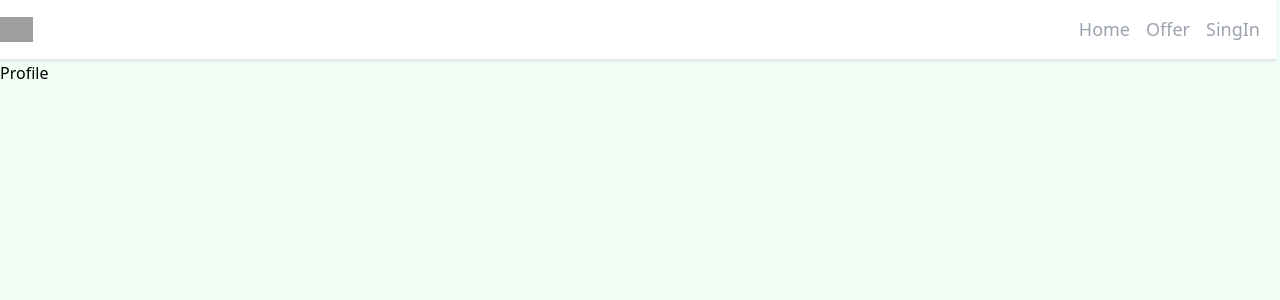
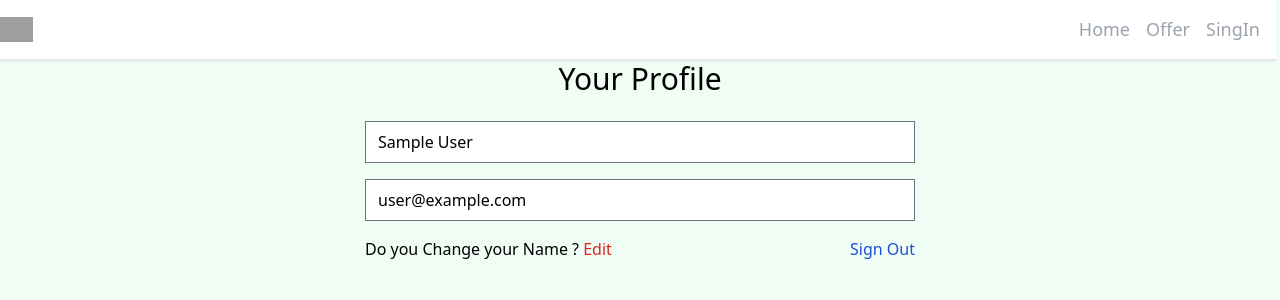
Before and after one commit to shoelranaovi/Realtor-project, a React (Vite) app: page /Profile in a window 1280 px wide. Shown: the top 300 px of the page. Built offline with nearby package versions, Linux system fonts and the light colour scheme; no server answers; sample sign-in values are in the browser's storage; grey boxes are pictures that could not be loaded.

Commit message:
display profile

```diff
--- a/src/App.jsx
+++ b/src/App.jsx
@@ -9,6 +9,7 @@ import Error from "./pages/Error";
 import Header from "./components/Header ";
 import { ToastContainer } from "react-toastify";
 import 'react-toastify/dist/ReactToastify.css'
+import PrivateRoute from "./components/PrivateRoute";
 
 export default function App() {
   return (
@@ -19,7 +20,9 @@ export default function App() {
           <Route path="/" element={<Home />} />
           <Route path="/ForgetPassword" element={<ForgetPassword />} />
           <Route path="/Offer" element={<Offer />} />
+          <Route path="/Profile" element={<PrivateRoute />}>
           <Route path="/Profile" element={<Profile />} />
+          </Route>
           <Route path="/SingIn" element={<SingIn />} />
           <Route path="/SingUp" element={<SingUp />} />
           <Route path="/*" element={<Error />} />
--- /dev/null
+++ b/src/Hooks/AuthHook.jsx
@@ -0,0 +1,20 @@
+import { getAuth, onAuthStateChanged } from "firebase/auth"
+import { useEffect, useState } from "react"
+
+
+export function useAuthStatus() {
+    const [logIn,setLogIn]=useState(false)
+    const [loding,SetLoding]=useState(true)
+
+    useEffect(()=>{
+        const auth = getAuth()
+        onAuthStateChanged(auth,(user=>{
+            if(user){
+                setLogIn(true)
+            }
+            SetLoding(false)
+        }),[])
+    })
+
+  return {logIn,loding};
+}
--- /dev/null
+++ b/src/components/PrivateRoute.jsx
@@ -0,0 +1,20 @@
+import { Navigate, Outlet } from "react-router-dom"
+
+import  { useAuthStatus } from "../Hooks/AuthHook";
+import Auth from "./Auth";
+import { getAuth } from "firebase/auth";
+
+
+export default function PrivateRoute() {
+    const auth = getAuth()
+    const{logIn,loding}=useAuthStatus()
+
+
+
+    if (loding) {
+        return <h1> loading </h1>
+
+    }
+
+  return logIn ? <Outlet /> : <Navigate to="/SingIn" />
+}
--- a/src/pages/Profile.jsx
+++ b/src/pages/Profile.jsx
@@ -1,8 +1,33 @@
 
+import { getAuth } from 'firebase/auth'
+import { useState } from 'react'
 
 function Profile() {
+  const auth =getAuth()
+   // eslint-disable-next-line no-unused-vars
+   const [fromData,setFromData]=useState({
+     name: auth.currentUser.displayName,
+     email:auth.currentUser.email
+   })
+   console.log(auth.currentUser);
+
+   const{name,email}=fromData
+
   return (
-    <div>Profile</div>
+    <div className='flex justify-center  flex-col items-center gap-6  '>
+      <div className="heading text-3xl">Your Profile</div>
+      <div className="input-list flex flex-col gap-4 w-[350px] lg:w-[550px] ">
+        <input type="text" value={name} className='border-1px w-full ' disabled  />
+        <input type="email" value={email} className='border-1px w-full ' disabled   />
+        <div className="eidid flex justify-between"  >
+          <div className='flex gap-2'>
+            <p>Do you Change your Name ? <span className='text-red-600'> Edit </span></p>
+          </div>
+           <p className=' text-blue-700'>Sign Out</p>
+        </div>
+      </div>
+
+    </div>
   )
 }
 
```
